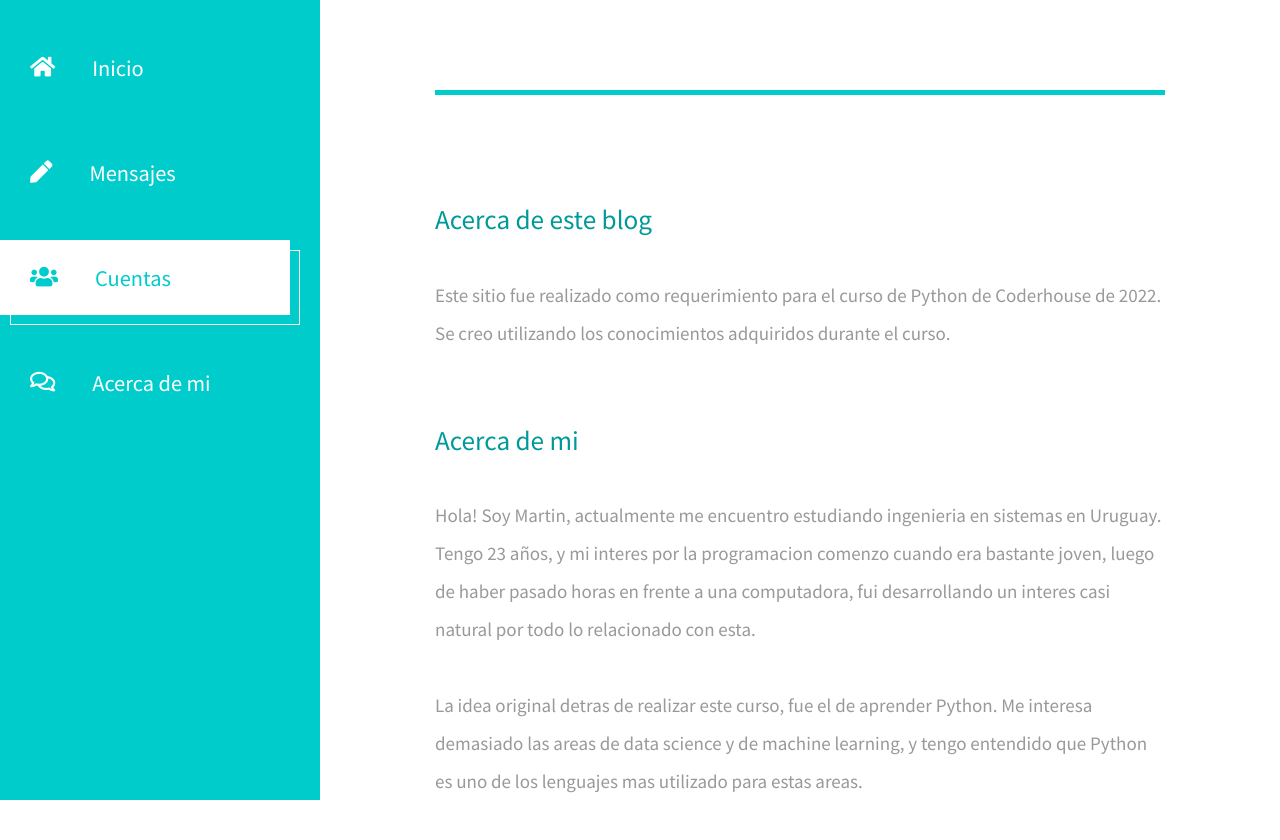
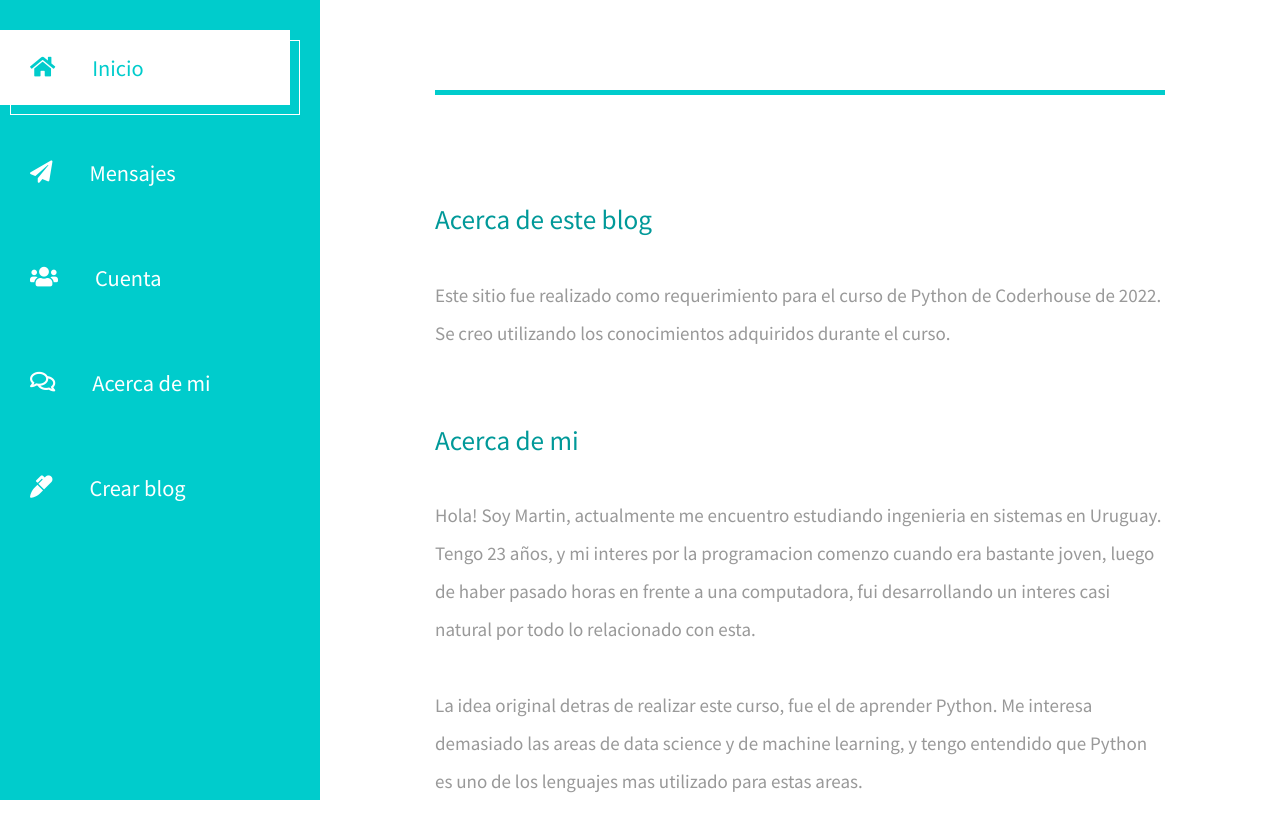
Before and after one commit to aristovmartin/entrega_final, a Django app: page /main/about in a window 1280 px wide. Shown: the top 840 px of the page. Run offline with Django 4.2, Linux system fonts and the light colour scheme; some libraries are stand-ins or nearby versions.

Commit message:
Primera version para editar Blogs

```diff
--- a/entregaFinal/blogApp/templates/about_me.html
+++ b/entregaFinal/blogApp/templates/about_me.html
@@ -19,23 +19,26 @@
 
             <nav class="tm-nav" id="tm-nav">
                 <ul>
-                    <li class="tm-nav-item"><a href="{% url 'inicio' %}" class="tm-nav-link">
+                    <li class="tm-nav-item active"><a href="{% url 'inicio' %}" class="tm-nav-link">
                         <i class="fas fa-home"></i>
                         Inicio
                     </a></li>
-                    <li class="tm-nav-item"><a href="post.html" class="tm-nav-link">
-                        <i class="fas fa-pen"></i>
+                    <li class="tm-nav-item"><a href="#" class="tm-nav-link">
+                        <i class="fas fa-paper-plane"></i>
                         Mensajes
                     </a></li>
-                    <li class="tm-nav-item active"><a href="about.html" class="tm-nav-link">
+                    <li class="tm-nav-item"><a href="#" class="tm-nav-link">
                         <i class="fas fa-users"></i>
-                        Cuentas
+                        Cuenta
                     </a></li>
                     <li class="tm-nav-item"><a href="{% url 'about' %}" class="tm-nav-link">
                         <i class="far fa-comments"></i>
                         Acerca de mi
                     </a></li>
-                </ul>
+                    <li class="tm-nav-item"><a href="{% url 'crear_blog' %}" class="tm-nav-link">
+                        <i class="fas fa-marker"></i>
+                        Crear blog
+                    </a></li>
             </nav>
     </header>
     <div class="container-fluid">
--- a/entregaFinal/blogApp/urls.py
+++ b/entregaFinal/blogApp/urls.py
@@ -6,5 +6,6 @@ urlpatterns = [
     path('about', views.about_me, name="about"),
     path('blog/<id>', views.pagina_blog, name="pagina_blog"),
     path('crearBlog', views.crear_blog, name="crear_blog"),
+    path('editarBlog/<id>', views.editar_blog, name="editar_blog"),
 
 ]
--- a/entregaFinal/blogApp/views.py
+++ b/entregaFinal/blogApp/views.py
@@ -30,3 +30,26 @@ def crear_blog(request):
     else:
         formulario = BlogForm()
         return render(request,'create_blog.html',{'formulario':formulario})
+
+#falta poder ver como editar foto
+def editar_blog(request,id):
+    blog = Blog.objects.get(id_blog = id)
+    if request.method == 'POST':
+         forumario = BlogForm(request.POST)
+         if formulario.is_valid():
+             informacion = formulario.cleaned_data
+
+             blog.titulo = informacion["titulo"]
+             blog.subtitulo = informacion["subtitulo"]
+             blog.cuerpo = informacion["cuerpo"]
+             blog.autor = informacion["autor"]
+             blog.fecha = informacion["fecha"]
+
+             blog.save()
+
+             return render(request,'main.html')
+    else:
+        formulario = BlogForm(initial={'titulo':blog.titulo,'subtitulo':blog.subtitulo,
+                                       'cuerpo':blog.cuerpo,'autor':blog.autor,
+                                       'fecha':blog.fecha})
+        return render(request,'editar_blog.html', {"formulario":formulario, "id":id})
```
Also changed, not shown: entregaFinal/blogApp/templates/editar_blog.html (added, +41 -0 lines), entregaFinal/blogApp/templates/main.html (+0 -8 lines), entregaFinal/blogApp/templates/page.html (+3 -8 lines), entregaFinal/blogApp/templates/page_blog.html (+15 -0 lines).
